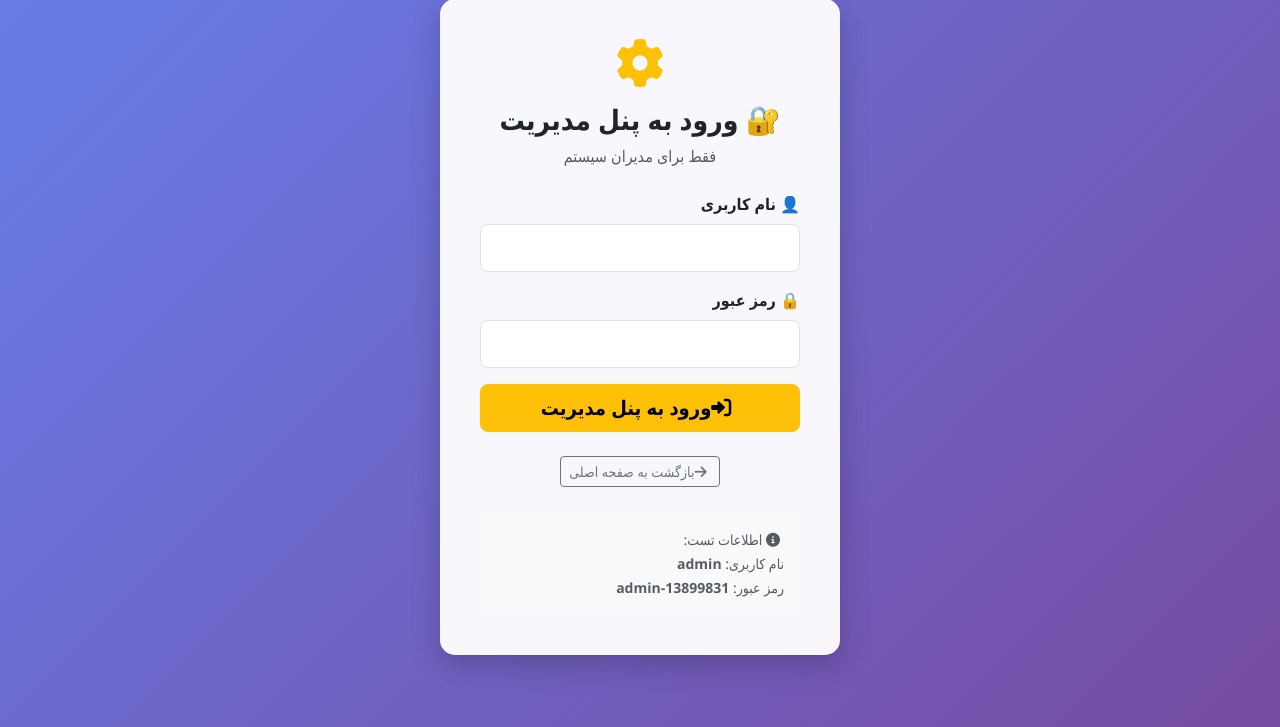
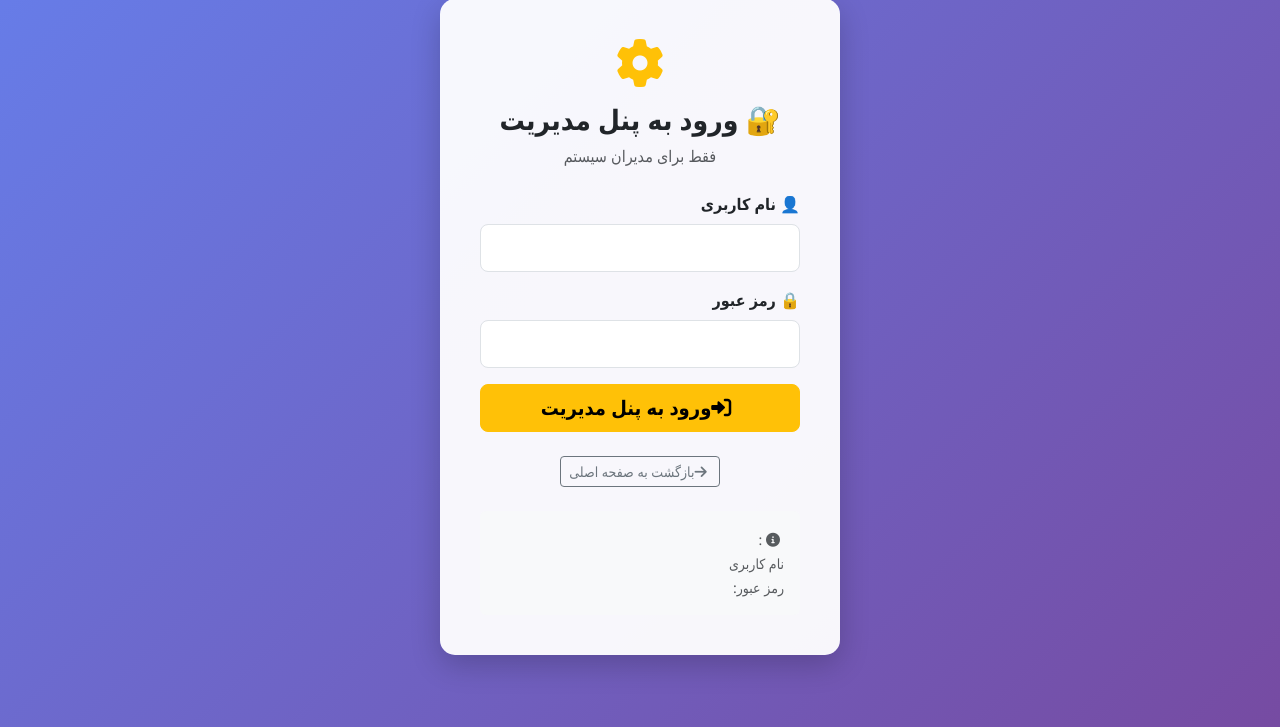
Before and after one commit to 1q23e4rr5/whatsappf, a Flask app: page /admin_login in a window 1280 px wide. Shown: the part 73-800 px from the top of the page. Run offline with Flask 3, Linux system fonts and the light colour scheme.

Commit message:
Update admin_login.html

```diff
--- a/templates/admin_login.html
+++ b/templates/admin_login.html
@@ -68,9 +68,9 @@
             <div class="mt-4 p-3 bg-light rounded">
                 <small class="text-muted">
                     <i class="fas fa-info-circle me-1"></i>
-                    اطلاعات تست:<br>
-                    نام کاربری: <strong>admin</strong><br>
-                    رمز عبور: <strong>admin-13899831</strong>
+                    :<br>
+                    نام کاربری <strong></strong><br>
+                    رمز عبور:<strong></strong>
                 </small>
             </div>
         </div>
```
